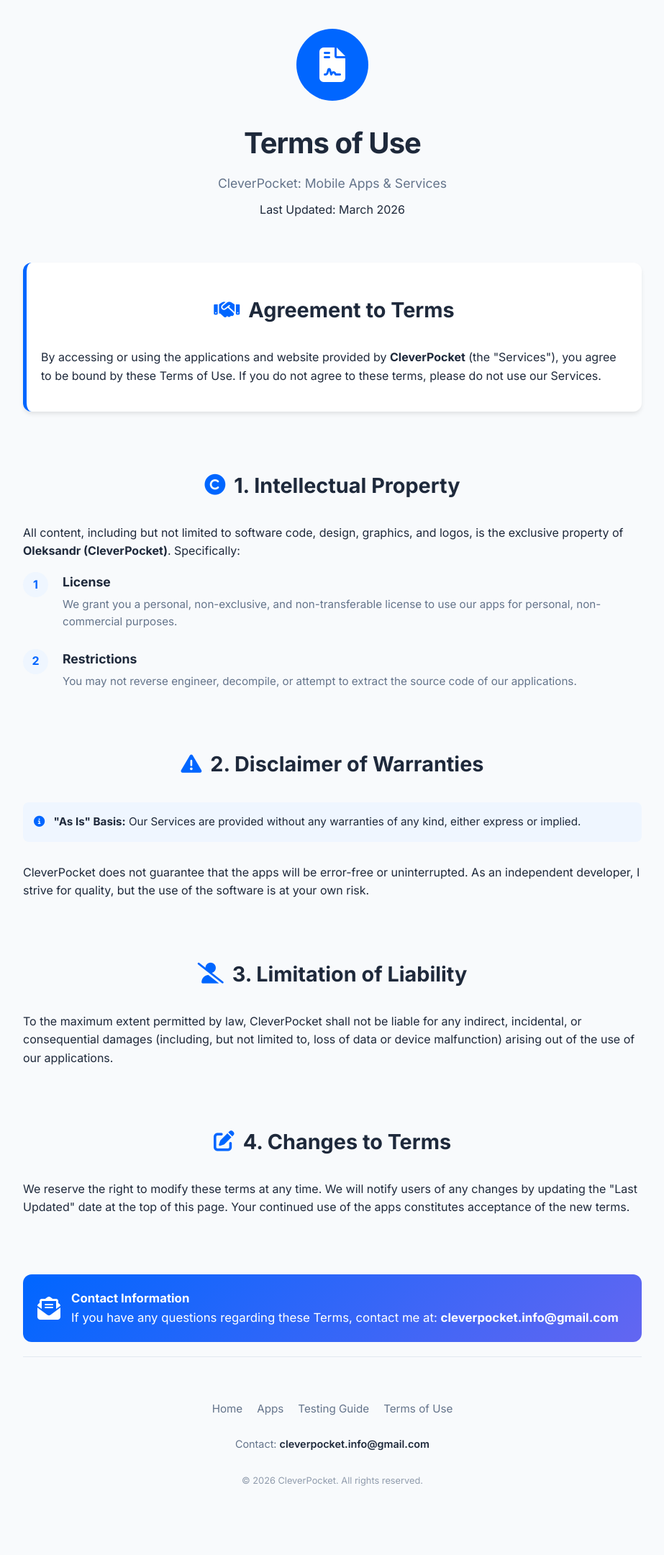
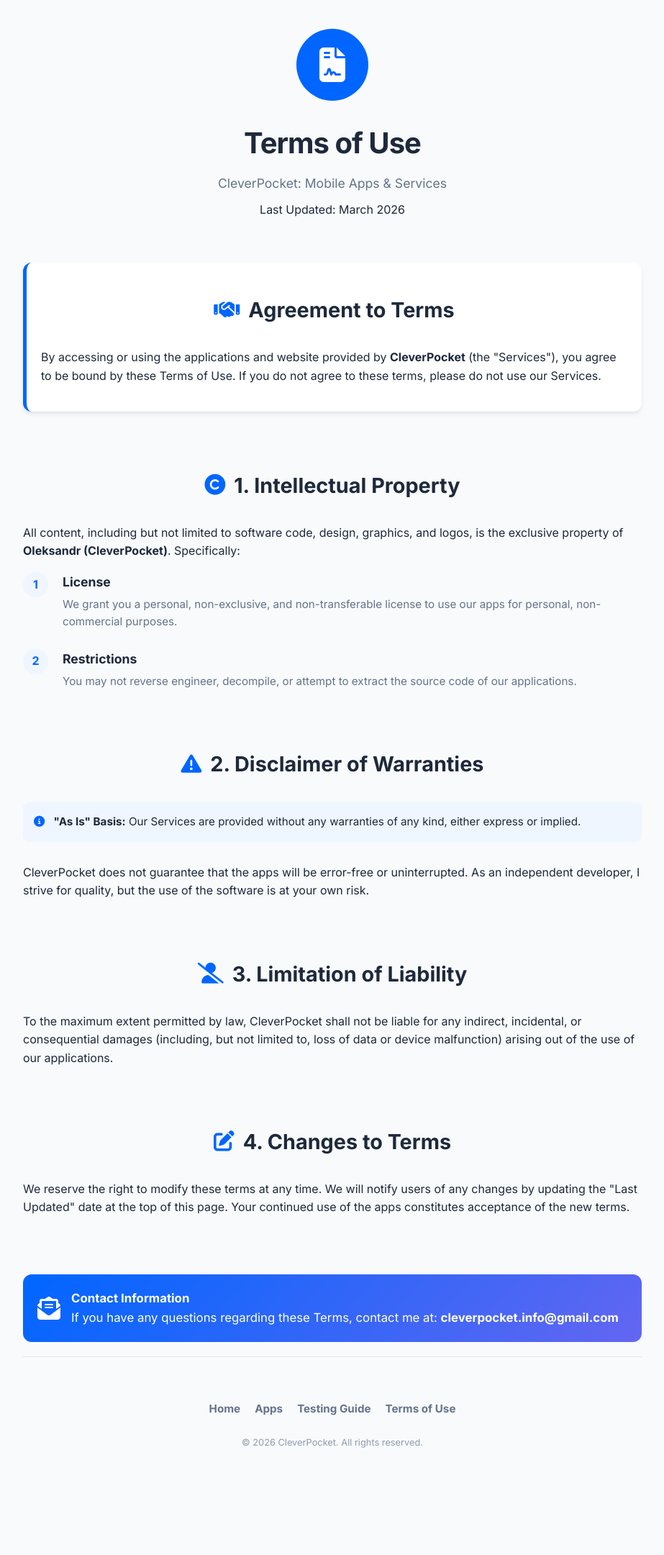
Before and after one commit to digitalcreat0r/sitoweb, a Jekyll site: the page built from terms-of-use.html, in a window 1280 px wide. Shown: the whole page at 72% size, without its empty margins (178-1101 px from the left). Built offline with Jekyll 4.4.1, drawn with Linux system fonts in a browser that asks for light colours; after the commit the page ends 2108 px from its top, so only the background shows below that.

Commit message:
aggiornamento

```diff
--- a/_includes/footer.html
+++ b/_includes/footer.html
@@ -6,9 +6,5 @@
         <a href="{{ site.baseurl }}/terms-of-use.html">Terms of Use</a>
     </div>
 
-    <div class="footer-contact">
-        <p>Contact: <a href="mailto:{{ site.email }}">{{ site.email }}</a></p>
-    </div>
-
     <p class="copyright">© {{ "now" | date: "%Y" }} {{ site.title }}. All rights reserved.</p>
 </footer>
--- a/assets/css/style.css
+++ b/assets/css/style.css
@@ -206,23 +206,12 @@
     color: var(--text-muted);
     text-decoration: none;
     font-size: 0.95rem;
-    font-weight: 500;
+    font-weight: 900;
     transition: color 0.2s;
 }
 
 .footer-links a:hover {
     color: var(--primary-color);
-}
-
-.footer-contact {
-    margin-bottom: 30px;
-    font-size: 0.9rem;
-}
-
-.footer-contact a {
-    color: var(--text-main);
-    text-decoration: none;
-    font-weight: 600;
 }
 
 .copyright {
--- a/index.html
+++ b/index.html
@@ -7,7 +7,7 @@
     <div class="profile-img">
         <i class="fa-solid fa-user-astronaut"></i>
     </div>
-    <h1>Hi, I'm {{ site.author }}</h1>
+    <h1>Hi, I'm Oleksandr</h1>
     <p class="about-text">
         {{ site.description }}
         Below you can find my current projects and information on how to join my testing programs.
```
